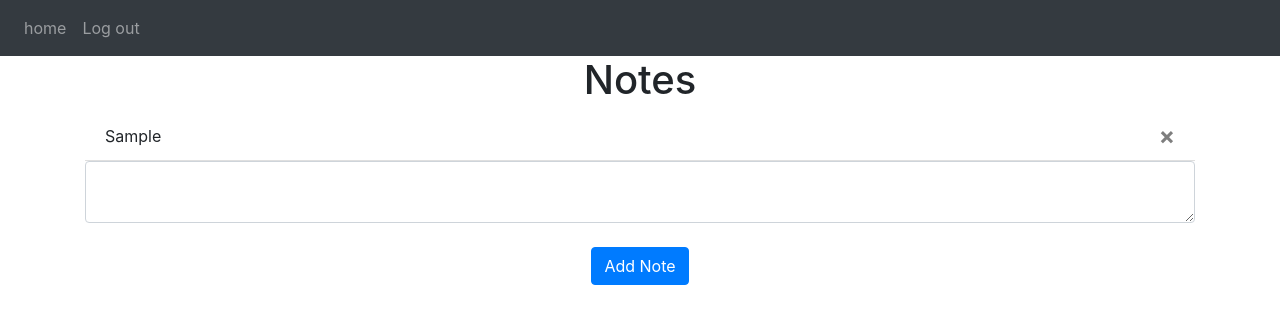
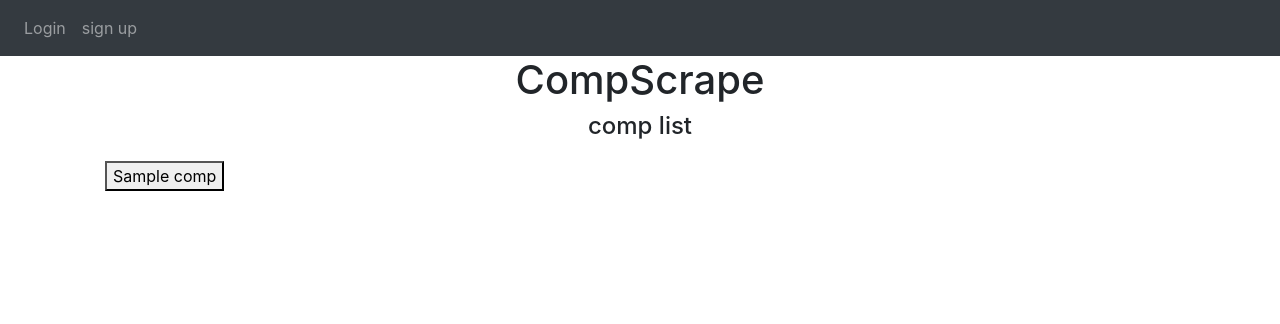
Before and after one commit to josediaz99/webScraping, a Flask app: template website/templates/home.html in a window 1280 px wide. Shown: the top 324 px of the page. Run offline with Flask 3, Linux system fonts and the light colour scheme; tables that the repository leaves empty hold one stand-in row (values such as "Sample post"); the template is opened without the code that fills it: values that come from a table or form of the project are taken from there, most other values are stand-ins (such as "Sample title", 1, 10 or a date in 2020); some libraries are stand-ins or nearby versions.

Commit message:
using flask this displays the names of competitions we scrape from lifting cast

```diff
--- a/main.py
+++ b/main.py
@@ -1,13 +1,5 @@
 from website import create_app
-from liftCastCompScrape import fetchEvents,getEvent
-from scrapeAthletes import getAthletes
-
 app = create_app()
-
-def main():
-    events = fetchEvents()                  # get the events from lifticast
-    comp = getEvent(events)                 # get specific comp link from user
-    boardUrl,athletes = getAthletes(comp)   # get athlete information from url
 
 if __name__ == "__main__":
     app.run(debug=True)
--- a/website/__init__.py
+++ b/website/__init__.py
@@ -18,7 +18,7 @@
     app.register_blueprint(views,url_prefix='/')
     app.register_blueprint(auth,url_prefix='/')
 
-    from .models import User,Note
+    from .models import User
 
     create_database(app)
 
--- a/website/templates/base.html
+++ b/website/templates/base.html
@@ -62,7 +62,7 @@
   {% block javascript %}
   <script type="text/javascript">
     function deleteNote(noteId) {
-      fetch("/delete-note", {
+      fetch("/deleteNote", {
         method: "POST",
         body: JSON.stringify({ noteId: noteId }),
         }).then((_res) => {
--- a/website/templates/home.html
+++ b/website/templates/home.html
@@ -1,21 +1,14 @@
 {% extends "base.html" %} {% block title %}Home{% endblock %} {% block content
 %}
-<h1 align="center">Notes</h1>
-<ul class="list-group list-group-flush" id="notes">
-  {% for note in user.notes %}
+<h1 align="center">CompScrape</h1>
+<h4 align="center">comp list</h4>
+<ul class="list-group list-group-flush" id="competitions">
+  {% for comp in events %}
   <li class="list-group-item">
-    {{ note.data }}
-    <button type="button" class="close" onClick="deleteNote({{ note.id }})">
-      <span aria-hidden="true">&times;</span>
-    </button>
+    <form action="/events/{{ loop.index0 }}" method="get">
+      <button type="submit">{{ comp.name }}</button>
+    </form>
   </li>
   {% endfor %}
 </ul>
-<form method="POST">
-  <textarea name="note" id="note" class="form-control"></textarea>
-  <br />
-  <div align="center">
-    <button type="submit" class="btn btn-primary">Add Note</button>
-  </div>
-</form>
 {% endblock %}
```
Also changed, not shown: website/views.py (+8 -22 lines), website/models.py (line endings or trailing spaces).
